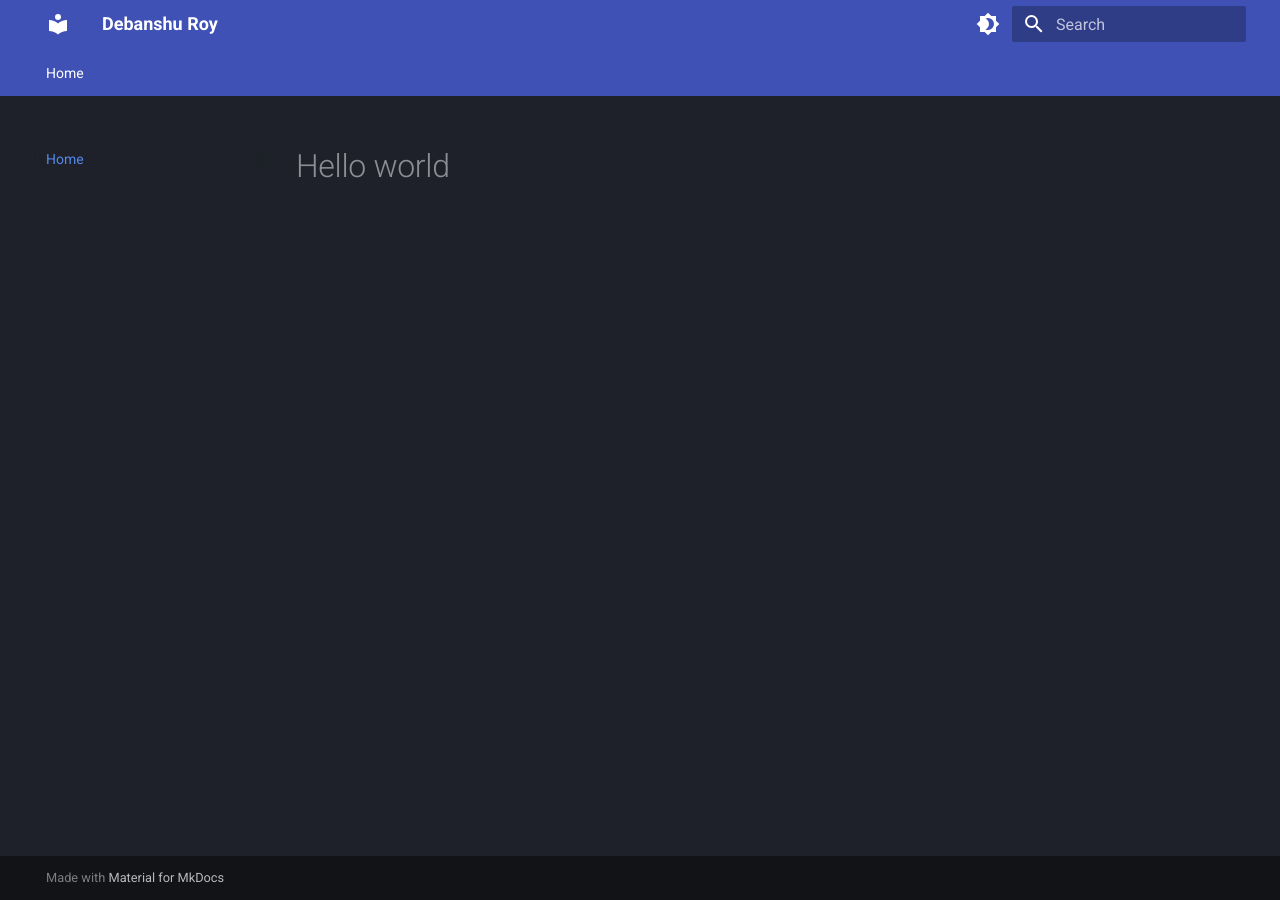
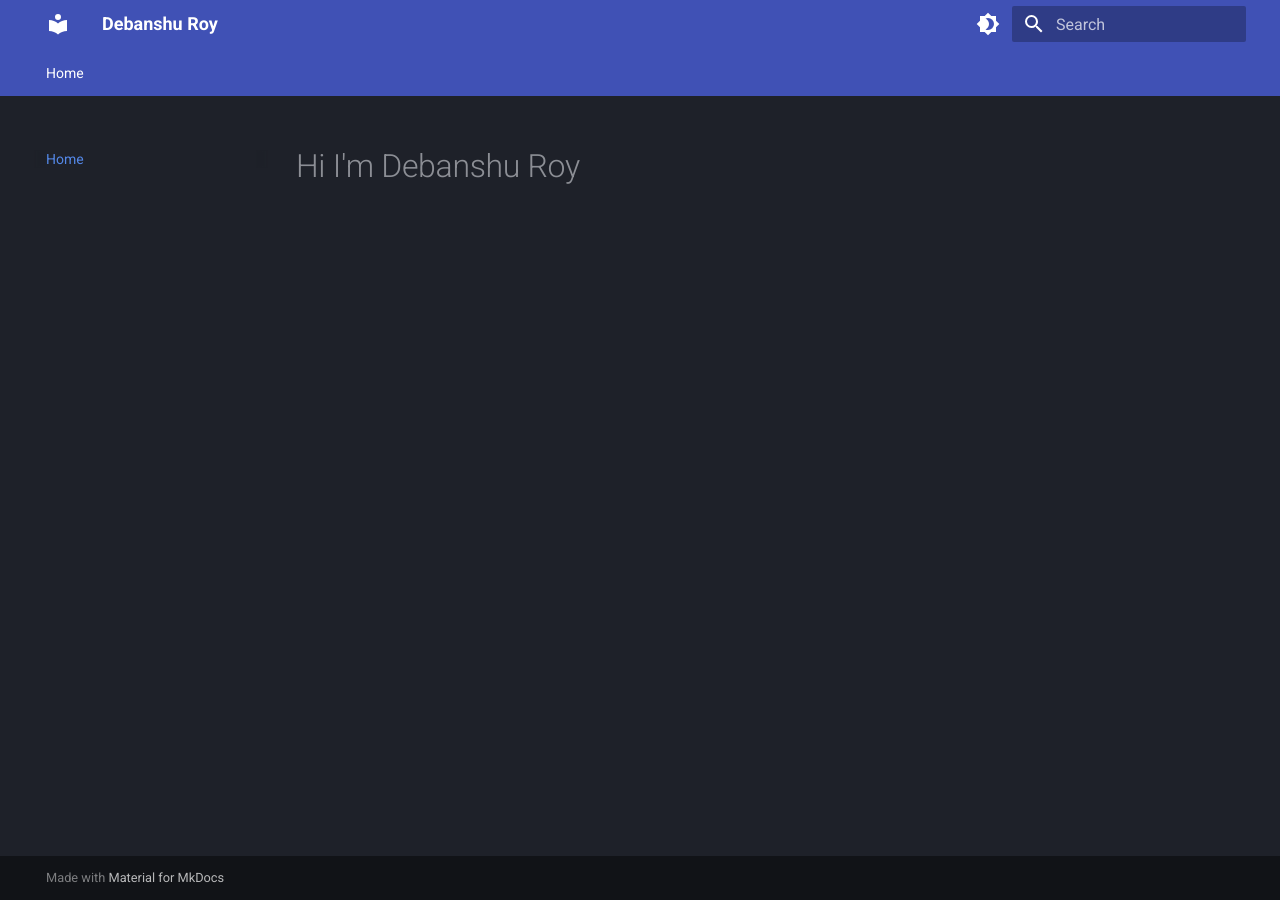
Before and after one commit to itsdebanshuroy/itsdebanshuroy.github.io, an MkDocs documentation site: the page built from docs/index.md, in a window 1280 px wide. Built offline with MkDocs 1.6.1 and Material for MkDocs 9.7.7, drawn with Linux system fonts in a browser that asks for light colours.

Commit message:
Change to deploy

```diff
--- a/docs/index.md
+++ b/docs/index.md
@@ -1 +1 @@
-# Hello world
+# Hi I'm Debanshu Roy
```
